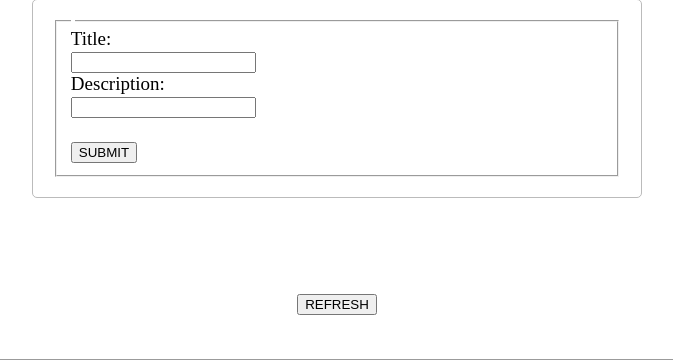
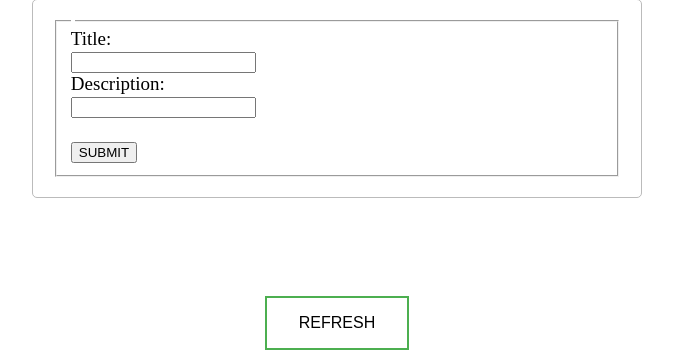
Before and after one commit to klyde123/Module-0-Todo-List, a PHP site: page / in a window 1280 px wide. Shown: the part 107-467 px from the top of the page, without its empty margins (303-976 px from the left). Run offline with PHP 8.4, Linux system fonts and the light colour scheme; data that the repository does not hold is empty.

Commit message:
adding style in refresh button

```diff
--- a/index.php
+++ b/index.php
@@ -60,6 +60,41 @@ form {
     border-radius: 5px;
 }
 
+.button {
+  border: none;
+  color: white;
+  padding: 16px 32px;
+  text-align: center;
+  text-decoration: none;
+  display: inline-block;
+  font-size: 16px;
+  margin: 4px 2px;
+  transition-duration: 0.4s;
+  cursor: pointer;
+}
+
+.button1 {
+  background-color: white;
+  color: black;
+  border: 2px solid #4CAF50;
+}
+
+.button1:hover {
+  background-color: #4CAF50;
+  color: white;
+}
+
+.button2 {
+  background-color: white;
+  color: black;
+  border: 2px solid #008CBA;
+}
+
+.button2:hover {
+  background-color: #008CBA;
+  color: white;
+}
+
 </style>
 <body>
 
@@ -80,7 +115,7 @@ form {
 
 <br><br>
 <center>
-		<button onclick="window.location.href='index.php'">REFRESH</button>
+		<button class="button button1" onclick="window.location.href='index.php'">REFRESH</button>
 		</center>
 
 
```
